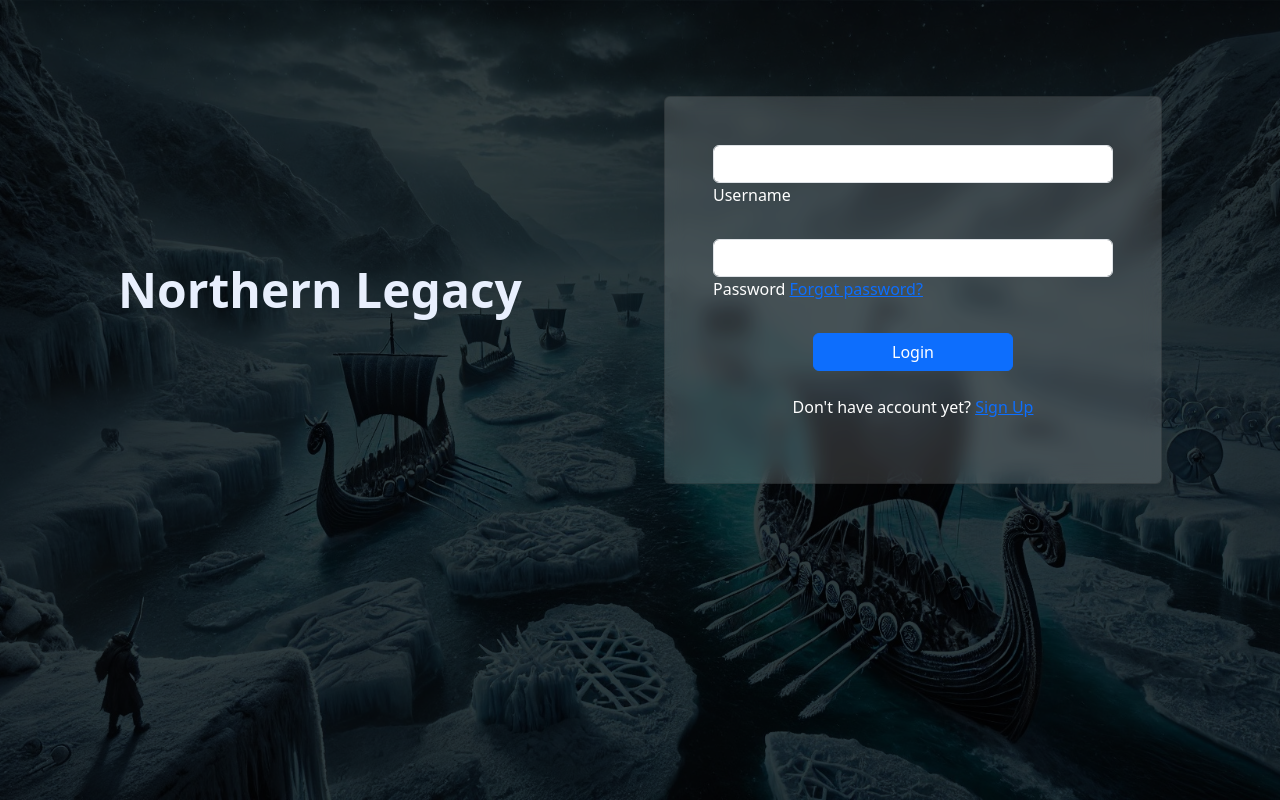
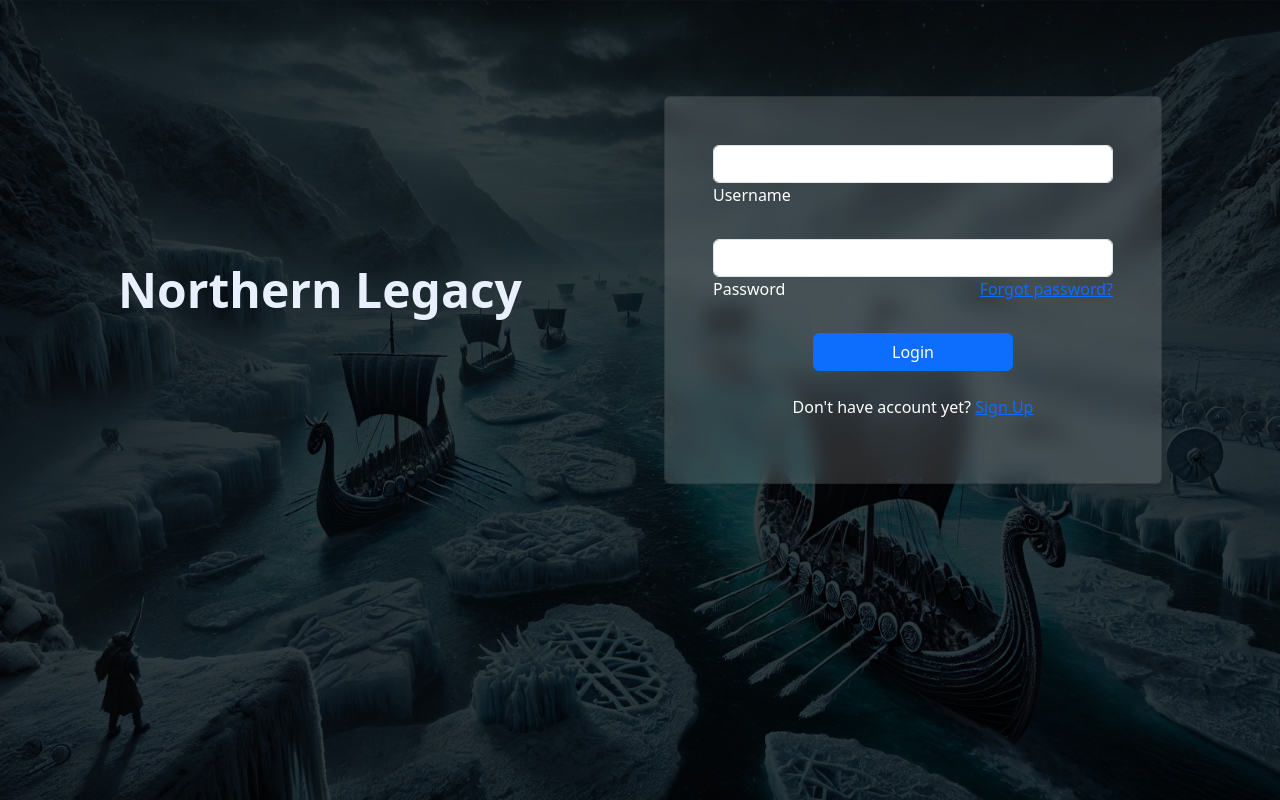
Before and after one commit to ProgTaki/NorthernLegacyWEB, a plain HTML site: page NorthernLegacy-Frontend/HTML/login.html in a window 1280 px wide. Drawn offline with nearby package versions, Linux system fonts and the light colour scheme.

Commit message:
Login upgrade

```diff
--- a/NorthernLegacy-Frontend/HTML/login.html
+++ b/NorthernLegacy-Frontend/HTML/login.html
@@ -42,7 +42,7 @@
                         <div data-mdb-input-init class="form-outline mb-4">
                         <input type="password" id="log_pass" class="form-control" />
                         <label class="form-label text-white" for="form3Example4">Password</label>
-                        <a class="form-label" for="form3Example4" href="../Downloads/cat.mp4">Forgot password?</a>
+                        <a class="form-label float-end" for="form3Example4" href="../Downloads/cat.mp4">Forgot password?</a>
                         </div>
 
                         <!-- Submit button -->
```
